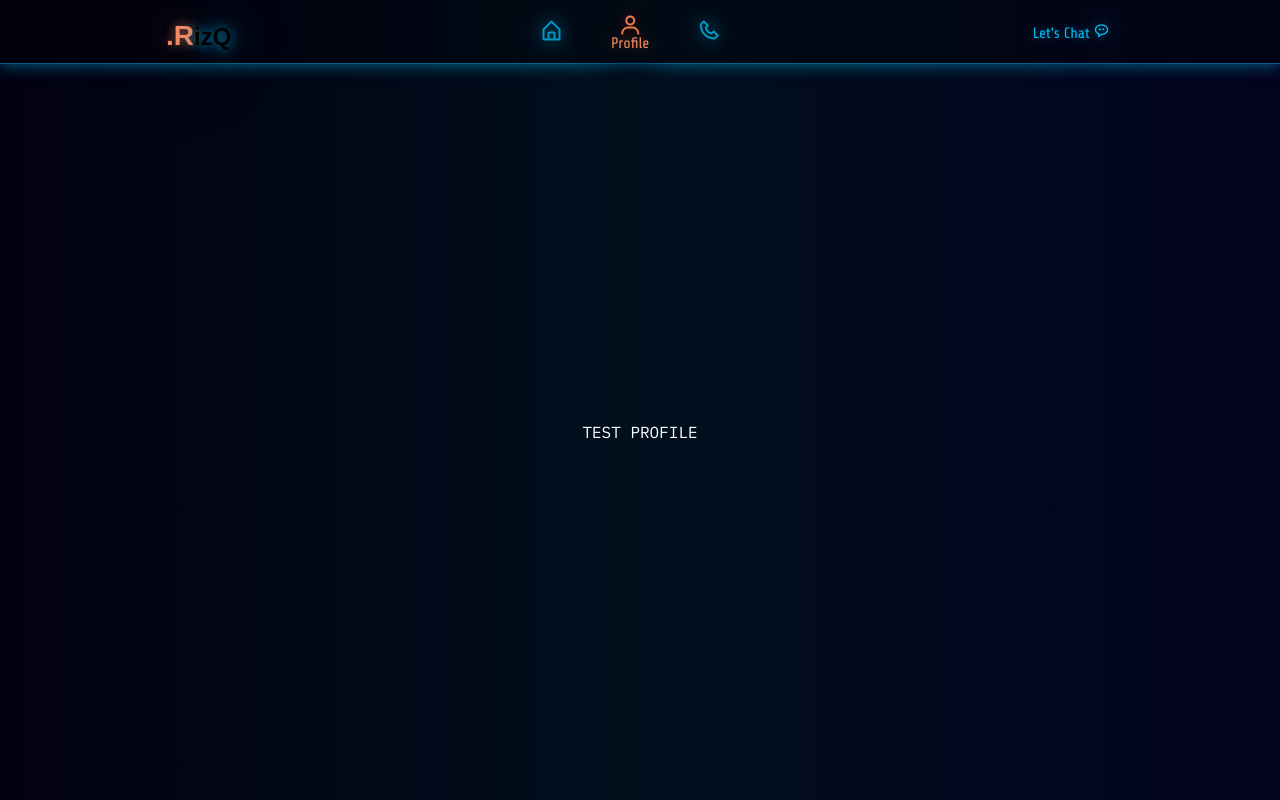
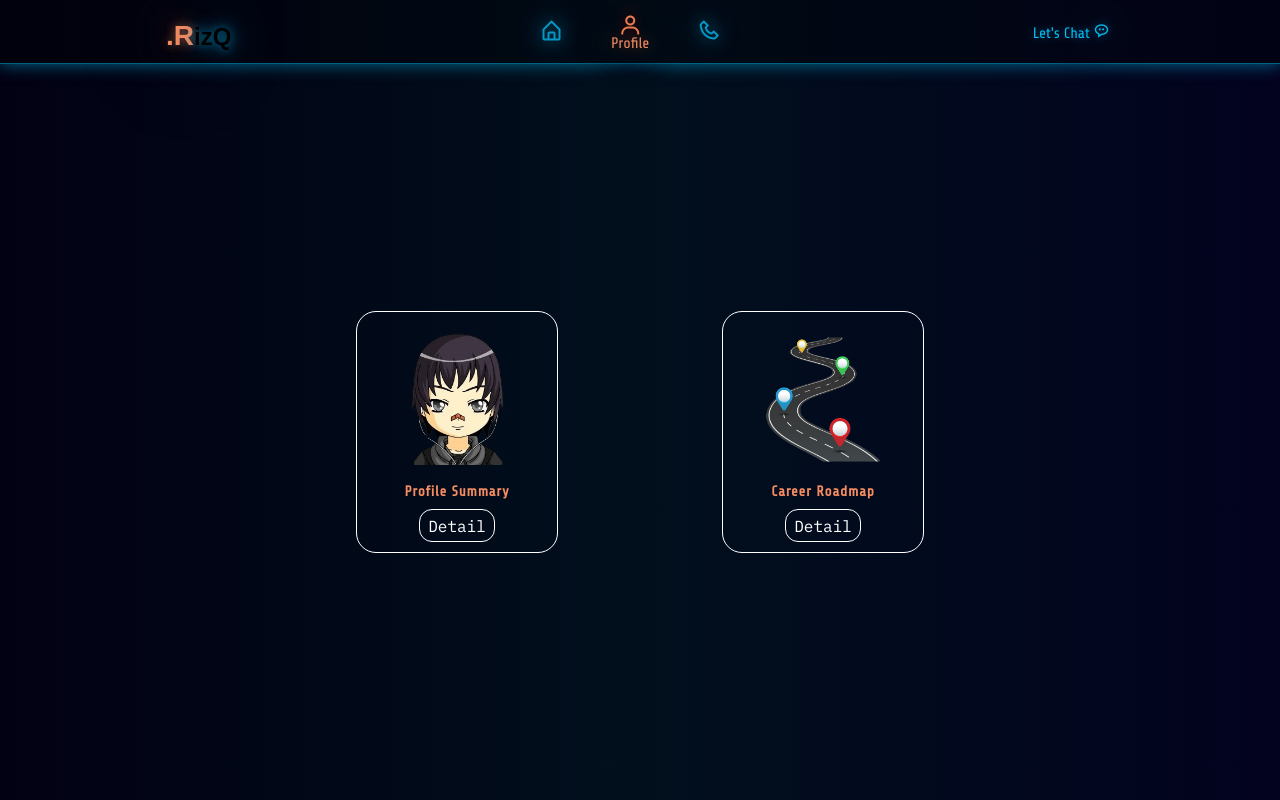
Before and after one commit to Rizuki/web-portofolio, a plain HTML site: page index.html in a window 1280 px wide. Both pictures are taken after a click on the link "Profile". Drawn offline with nearby package versions, Linux system fonts and the light colour scheme; a web font is replaced by a local one.

Commit message:
add image profile

```diff
--- a/index.html
+++ b/index.html
@@ -75,7 +75,7 @@
         <div class="hero-text">
             <h2 data-aos="fade-right" data-aos-duration="2000" class="hero-name">Hi,</h1>
             <h1 data-aos="fade-left" data-aos-duration="2000" data-aos-delay="500" class="hero-name name">I'm <span>Rizki</span></h1>
-            <h2 data-aos="fade-right" data-aos-duration="2000"data-aos-delay="1000" class="hero-name">A <span class="input"></span></h2>
+            <h2 data-aos="fade-right" data-aos-duration="2000" data-aos-delay="1000" class="hero-name">A <span class="input"></span></h2>
             <h3 data-aos="fade-left" data-aos-duration="2000" data-aos-delay="1500" ><span>CCNA</span> Certified Engineer, with 5+ years experience.</h3>
             <div data-aos="fade-up" data-aos-duration="2000" data-aos-delay="2000" class="hero-social">
                 <a href="mailto:rizky.senpai@gmail.com"><i class='bx bxl-gmail'></i></a>
@@ -92,8 +92,25 @@
 
     <!-- Hero Profile Start Here -->
     <section class="hero profile" id="profile-content">
-        <div>
-            <h1>TEST PROFILE</h1>
+        <div class="card profile-summary">
+            <div class="profile-picture">
+            </div>
+            <div class="card-text">
+                <span>Profile Summary</span>
+            </div>
+            <div class="profile-detail">
+                <a href="#" class="detail-option">Detail</a>
+            </div>
+        </div>
+        <div class="card profile-career-roadmap">
+            <div class="career-picture">
+            </div>
+            <div class="card-text">
+                <span>Career Roadmap</span>
+            </div>
+            <div class="career-detail">
+                <a href="#" class="detail-option">Detail</a>
+            </div>
         </div>
     </section>
     <!-- Hero Profile End Here -->
--- a/style/style.css
+++ b/style/style.css
@@ -226,7 +226,7 @@ body nav .navbar-menu .navbar-menu-item {
 	transform: scaleX(90%);
 }
 
-/* Hero Start Here */
+/* Hero Home Start Here */
 
 .hero {
 	/* border: 1px solid white; */
@@ -238,6 +238,9 @@ body nav .navbar-menu .navbar-menu-item {
     width: 100%;
     height: 92vh;
 	padding: 0 15vw;
+	transition: 1s;
+	transform: scaleX(0);
+	opacity: 0;
     box-sizing: border-box;
 }
 
@@ -324,14 +327,6 @@ section .hero-picture {
 	animation-delay: 3000ms;
 }
 
-@keyframes bounce {
-	0% {
-		transform: translate3d(0, 0, 0);
-	}
-	100%{
-		transform: translate3d(0, 3vh, 0);
-	}
-}
 .hero-text .hero-social {
     /* border: 1px solid white; */
 	box-sizing: border-box;
@@ -366,13 +361,6 @@ section .hero-picture {
 	box-shadow: 0 0 15px 15px var(--orange-color-alpha);
 }
 
-.hero {
-	transition: 1s;
-	transform: scaleX(0);
-	opacity: 0;
-	/* border: 1px solid white; */
-}
-
 .hero.profile, .hero.contact {
 	color: white;
 }
@@ -382,3 +370,80 @@ section .hero-picture {
 	transform: scaleX(100%);
 	opacity: 1;
 }
+
+/* Hero Profile Start Here */
+
+.profile {
+	justify-content: space-evenly;
+}
+
+.profile .card {
+	border: 1px solid white;
+	border-radius: 20px;
+	height: 30vh;
+	width: 25vh;
+	display: flex;
+	flex-direction: column;
+	align-items: center;
+	justify-content: space-evenly;
+}
+
+.profile-picture {
+	/* border: 1px solid white; */
+	border-radius: 20%;
+	background-image: url("../images/profile-picture.png");
+	background-size: cover;
+	background-repeat: no-repeat;
+	width: 70%;
+	height: 56%;
+}
+
+.career-picture {
+	/* border: 1px solid white; */
+	border-radius: 20%;
+	background-image: url("../images/roadmap2.png");
+	background-size: cover;
+	background-repeat: no-repeat;
+	width: 70%;
+	height: 56%;
+}
+
+.card-text {
+	font-family: "Share Tech", sans-serif;
+	color: var(--orange-color-solid);
+	font-size: 1.8vh;
+	letter-spacing: 0.1vh;
+	font-weight: 700;
+}
+
+.detail-option {
+	border: 1px solid white;
+	padding: 0.7vh 1vh 0.7vh 1vh;
+	border-radius: 13px;
+	color: white;
+}
+
+
+
+
+
+
+
+
+
+
+
+
+
+
+
+
+
+@keyframes bounce {
+	0% {
+		transform: translate3d(0, 0, 0);
+	}
+	100%{
+		transform: translate3d(0, 3vh, 0);
+	}
+}
```
Also changed, not shown: images/profile-picture.png (added), images/profile-picture1.png (added), images/roadmap.png (added), images/roadmap2.png (added).
